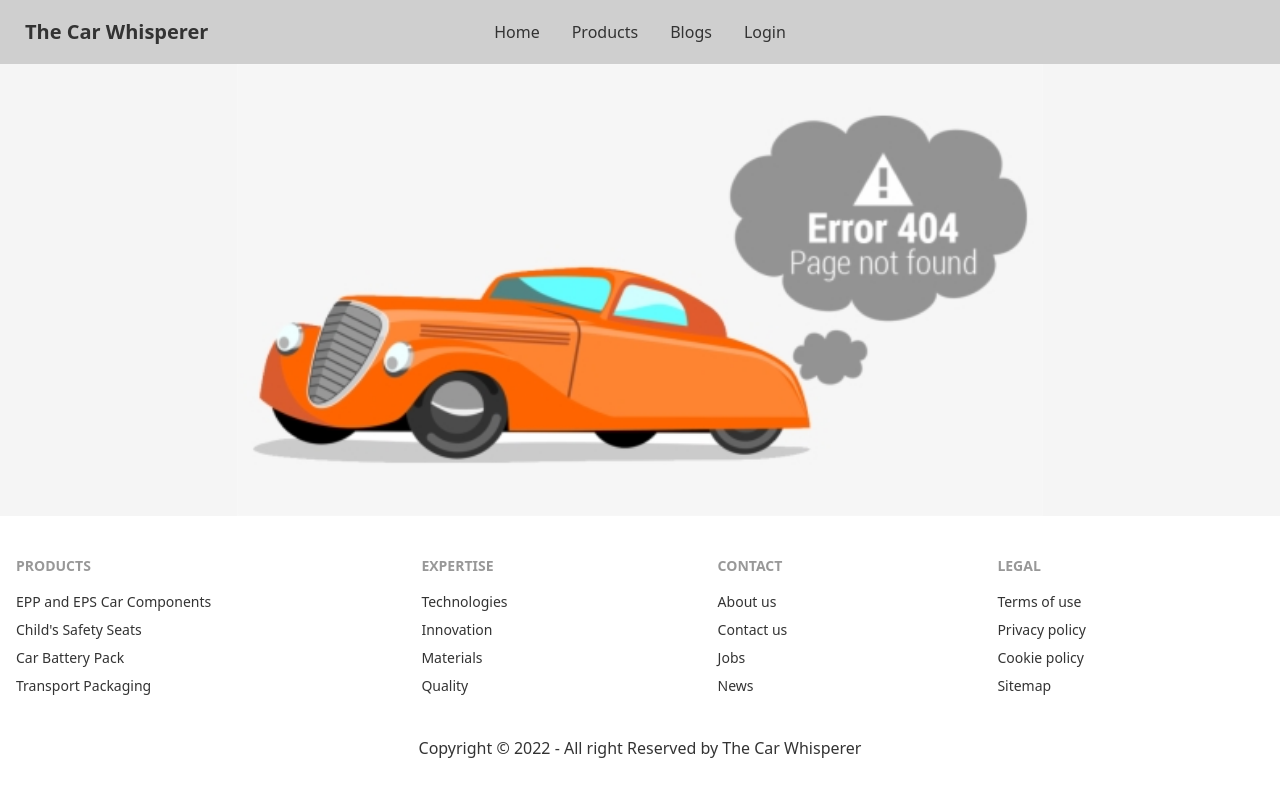
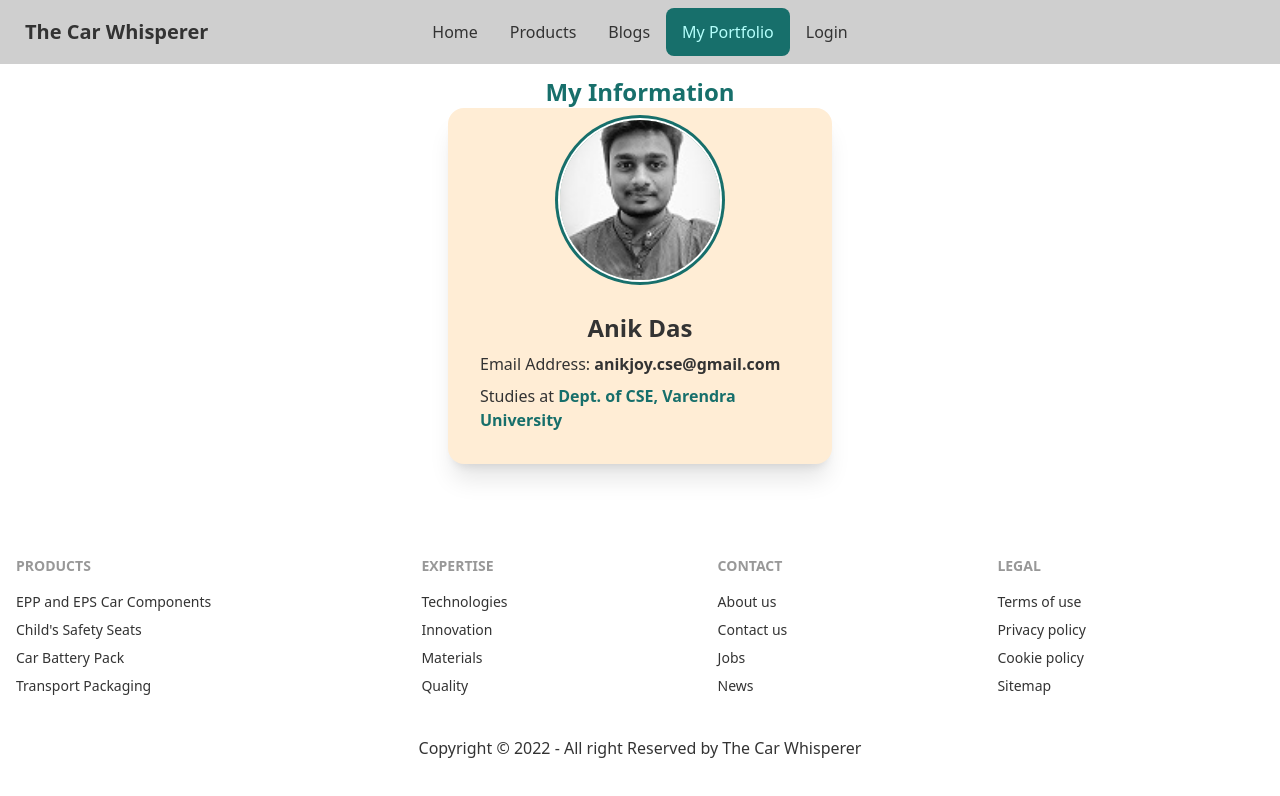
Before and after one commit to anikjoyy/manufacturer-website-client-side, a React (Create React App) app: page /myPortfolio in a window 1280 px wide. Shown: the top 796 px of the page. Built offline with nearby package versions, Linux system fonts and the light colour scheme; no server answers.

Commit message:
created my portfolio

```diff
--- a/src/App.js
+++ b/src/App.js
@@ -19,6 +19,7 @@ import Navbar from './Pages/Shared/Navbar';
 import NotFound from './Pages/Shared/NotFound/NotFound';
 import Users from './Pages/Dashboard/Users';
 import RequireAdmin from './Pages/Login/RequireAdmin';
+import MyPortfolio from './Pages/MyPortfolio/MyPortfolio';
 
 function App() {
   return (
@@ -29,6 +30,10 @@ function App() {
         <Route path='/home' element={<Home></Home>}></Route>
         <Route path='/allProduct' element={<AllProduct></AllProduct>}></Route>
         <Route path='/blogs' element={<Blogs></Blogs>}></Route>
+        <Route
+          path='/myPortfolio'
+          element={<MyPortfolio></MyPortfolio>}
+        ></Route>
         <Route path='/login' element={<Login></Login>}></Route>
         <Route path='/signup' element={<SignUp></SignUp>}></Route>
         <Route
--- /dev/null
+++ b/src/Pages/MyPortfolio/MyPortfolio.js
@@ -0,0 +1,36 @@
+import React from 'react';
+import myImage from '../../assets/images/me.png';
+
+const MyPortfolio = () => {
+  return (
+    <div>
+      <h2 className='text-2xl text-center font-bold text-primary mt-3'>
+        My Information
+      </h2>
+      <div className='min-h-[40vh] flex justify-center items-center'>
+        <div class='card w-96 bg-accent shadow-xl'>
+          <div class='avatar flex justify-center items-center pt-3'>
+            <div class='w-40 rounded-full ring ring-primary ring-offset-base-100 ring-offset-2'>
+              <img src={myImage} alt='' />
+            </div>
+          </div>
+          <div class='card-body'>
+            <h2 class='text-2xl text-center font-bold'>Anik Das</h2>
+            <p>
+              Email Address:{' '}
+              <span className='font-semibold'>anikjoy.cse@gmail.com</span>
+            </p>
+            <p>
+              Studies at{' '}
+              <span className='font-semibold text-primary'>
+                Dept. of CSE, Varendra University
+              </span>
+            </p>
+          </div>
+        </div>
+      </div>
+    </div>
+  );
+};
+
+export default MyPortfolio;
--- a/src/Pages/Shared/Navbar.js
+++ b/src/Pages/Shared/Navbar.js
@@ -34,6 +34,11 @@ const Navbar = () => {
       <li>
         <NavLink to='/blogs' className='rounded-lg hover:bg-secondary'>
           Blogs
+        </NavLink>
+      </li>
+      <li>
+        <NavLink to='/myPortfolio' className='rounded-lg hover:bg-secondary'>
+          My Portfolio
         </NavLink>
       </li>
       <li>
```
Also changed, not shown: src/assets/images/me.png (added).
